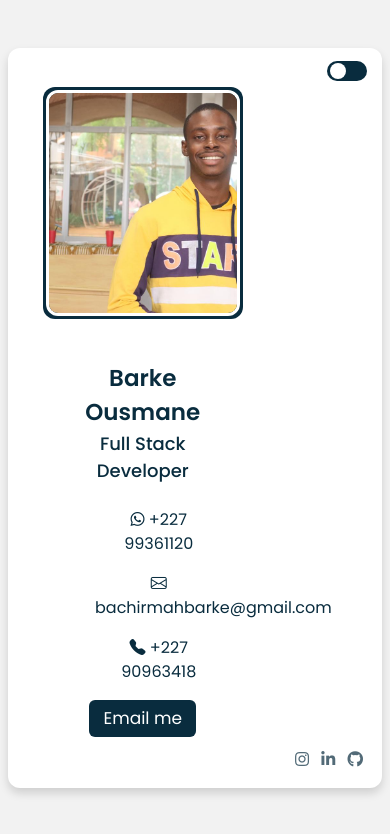
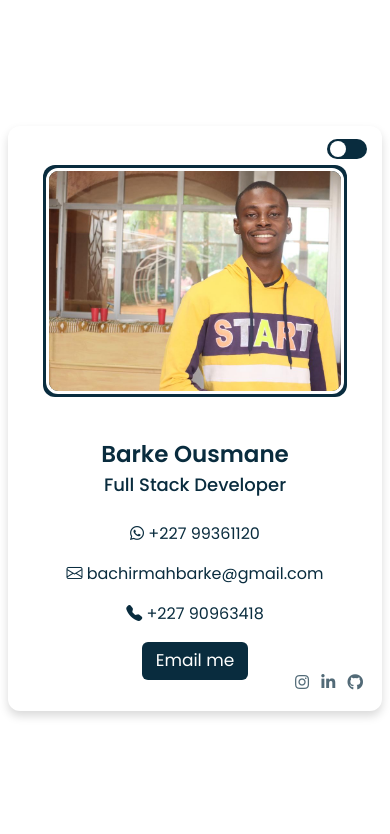
Before and after one commit to MisterBarke/ContactCard, a plain HTML site: page index.html in a window 390 px wide. Drawn offline with nearby package versions, Linux system fonts and the light colour scheme.

Commit message:
responsivity

```diff
--- a/index.css
+++ b/index.css
@@ -11,14 +11,12 @@
   display: flex;
   justify-content: center;
   align-items: center;
-  background: #f2f2f2;
+
 }
-#switch:checked ~ .outer{
-  background: #092c3e;
-}
+
 .content{
   display: flex;
-  width: 570px;
+  width: 900px;
   padding: 15px;
   background: #fff;
   border-radius: 12px;
@@ -58,7 +56,7 @@
 }
 .image-box {
   height: 232px;
-  width: 200px;
+  width: 100%;
   border-radius: 12px;
   padding: 3px;
   background: #092c3e;
@@ -77,8 +75,8 @@
   border-color: transparent;
 }
 .content .details{
-  width: 58%;
-  margin: 10px 0 20px 20px;
+
+
   color: #092c3e;
 }
 #switch:checked ~ .outer .details{
@@ -95,7 +93,7 @@
 }
 .content .details p{
  font-size: 15px;
- margin-top: 6px;
+
 }
 .content button{
   display: block;
@@ -149,3 +147,6 @@ li{
     list-style-type: none;
     margin-bottom: 1rem;
 }
+.onCardContent{
+    margin-left: -2rem;
+}
```
